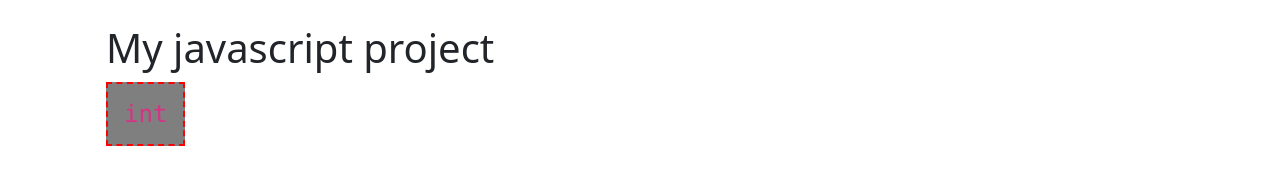
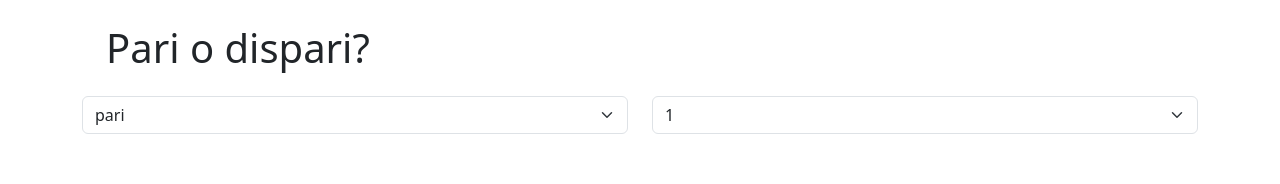
Before and after one commit to LorenzoRossini01/js-paliedispari, a plain HTML site: page pari o dispari/index.html in a window 1280 px wide. Drawn offline with nearby package versions, Linux system fonts and the light colour scheme.

Commit message:
feat: add input type select with js function

```diff
--- a/pari o dispari/index.html
+++ b/pari o dispari/index.html
@@ -29,8 +29,19 @@
   </head>
   <body>
     <div class="container">
-      <h1 class="m-4">My javascript project</h1>
-      <code class="fs-4 m-4 debug" id="result">int</code>
+      <h1 class="m-4">Pari o dispari?</h1>
+      <div class="row">
+        <div class="col-6">
+          <select
+            name=""
+            id="odd-even-select-input"
+            class="form-select"
+          ></select>
+        </div>
+        <div class="col-6">
+          <select name="" id="user-number-input" class="form-select"></select>
+        </div>
+      </div>
     </div>
 
     <script src="./js/function.js"></script>
--- a/pari o dispari/js/main.js
+++ b/pari o dispari/js/main.js
@@ -1,6 +1,14 @@
-console.log("js ok");
+const oddEvenSelectInput = document.getElementById("odd-even-select-input");
+const userNumberInput = document.getElementById("user-number-input");
 
-const resultElement = document.getElementById("results");
+const oddEvenArray = ["pari", "dispari"];
+const numberArray = [1, 2, 3, 4, 5];
 
-getRandomNumber(1, 20);
-console.log(randomNumber);
+function addOptionToSelectInput(array, input) {
+  for (let i = 0; i < array.length; i++) {
+    input.innerHTML += `<option value="${array[i]}">${array[i]}</option>`;
+  }
+}
+
+addOptionToSelectInput(oddEvenArray, oddEvenSelectInput);
+addOptionToSelectInput(numberArray, userNumberInput);
```
